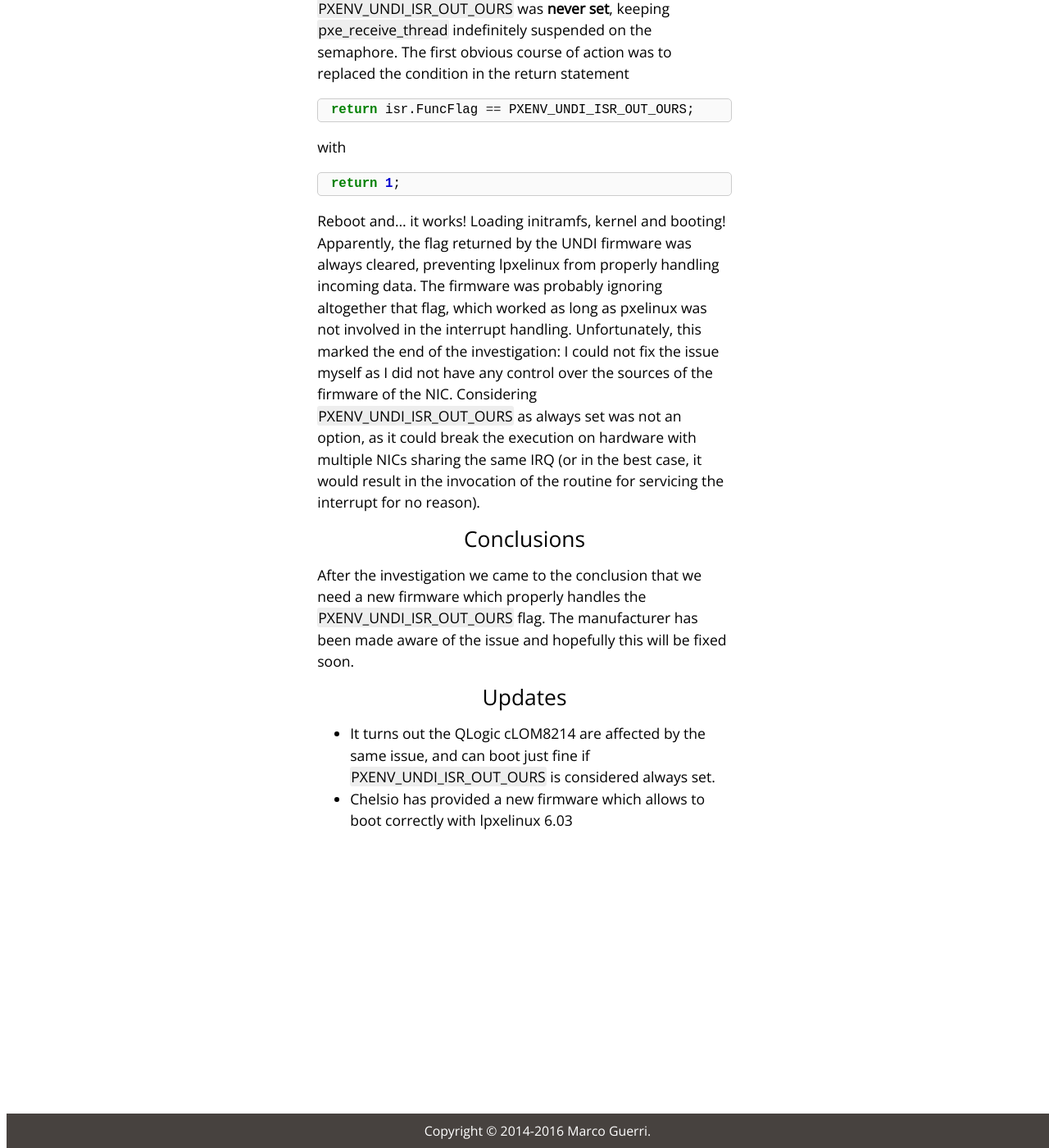
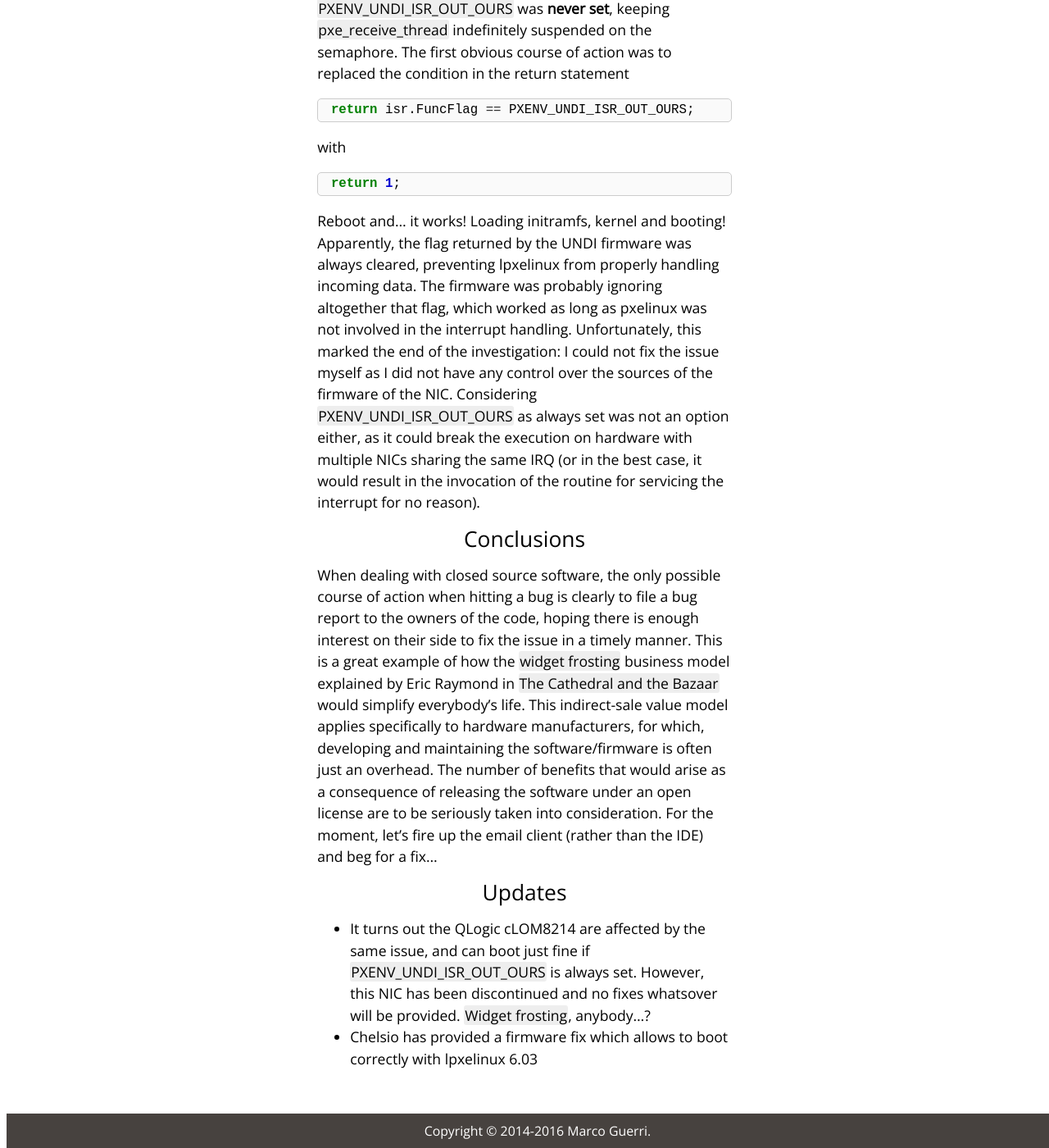
Before and after one commit to marcoguerri/marcoguerri.github.io, a Jekyll site: the page built from _posts/2016-03-21-pxeboot-failures-chelsio.markdown, in a window 1280 px wide and 1400 px high, scrolled down 19986 px. Shown: the whole window at 82% size. Built offline with Jekyll 4.4.1, drawn with Linux system fonts in a browser that asks for light colours; some of the changed text lies outside the part shown.

Commit message:
Improved the conclusions of PXE boot failure post

```diff
--- a/_posts/2016-03-21-pxeboot-failures-chelsio.markdown
+++ b/_posts/2016-03-21-pxeboot-failures-chelsio.markdown
@@ -11,7 +11,7 @@ dive into PXELINUX internals, down to the point where it meets the hardware. As
 a side note, when reading Eric Raymond's \"The Cathedral and the Bazaar\", I
 especially remember the explanation why closing hardware driver's sources does not make sense.
 Raymond was presenting an intermediate model in-between open and closed source,
-i.g. having a closed source ROM and opening the interface to the ROM. I think
+i.e. having a closed source ROM and opening the interface to the ROM. I think
 this story is a good example on why this latter approach does nothing more
 than shifting the problem."
 ---
@@ -801,19 +801,27 @@ that flag, which worked as long as pxelinux was not involved in the interrupt ha
 Unfortunately, this marked the end of the  investigation: I could not
 fix the issue myself as I did not have any control over the sources of the firmware of the NIC.
 Considering *PXENV\_UNDI\_ISR\_OUT\_OURS* as always set was not an
-option, as it could break the execution on hardware with multiple NICs sharing the
+option either, as it could break the execution on hardware with multiple NICs sharing the
 same IRQ (or in the best case, it would result in the invocation of the routine for servicing the
 interrupt for no reason).
 
 
 Conclusions
 =======
-After the investigation we came to the conclusion that we need a new firmware which
-properly handles the *PXENV\_UNDI\_ISR\_OUT\_OURS* flag. The manufacturer has been made
-aware of the issue and hopefully this will be fixed soon.
+When dealing with closed source software, the only possible course of action when hitting a bug
+is clearly to file a bug report to the owners of the code, hoping there is enough interest
+on their side to fix the issue in a timely manner. This is a great example
+of how the *widget frosting* business model explained by Eric Raymond in *The Cathedral
+and the Bazaar* would simplify everybody's life. This indirect-sale value model
+applies specifically to hardware manufacturers, for which, developing and maintaining the software/firmware
+is often just an overhead. The number of benefits that would arise as a consequence of
+releasing the software under an open license are to be seriously taken into consideration. For the moment,
+let's fire up the email client (rather than the IDE) and beg for a fix...
+
 
 Updates
 =======
    * It turns out the QLogic cLOM8214 are affected by the same issue, and can boot
-just fine if *PXENV\_UNDI\_ISR\_OUT\_OURS* is considered always set.
-   * Chelsio has provided a new firmware which allows to boot correctly with lpxelinux 6.03
+just fine if *PXENV\_UNDI\_ISR\_OUT\_OURS* is  always set. However, this NIC has been
+discontinued and no fixes whatsover will be provided. *Widget frosting*, anybody...?
+   * Chelsio has provided a firmware fix which allows to boot correctly with lpxelinux 6.03
```
